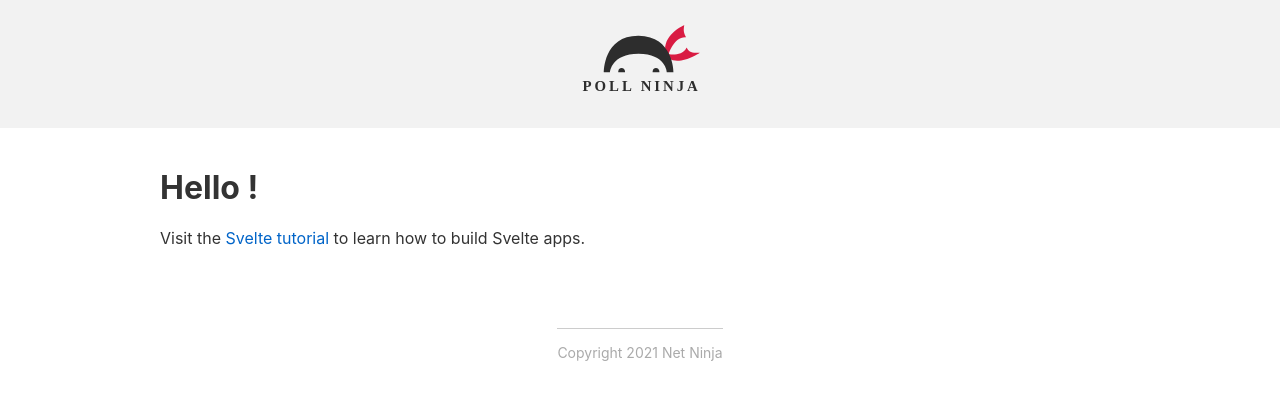
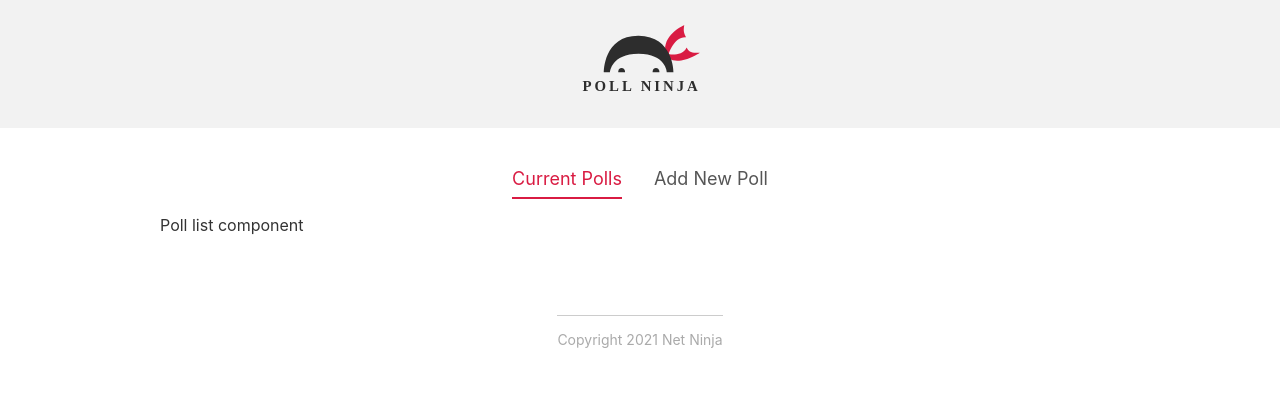
Before and after one commit to oscardbg/svelte-polls01, a Svelte app: page / in a window 1280 px wide. Shown: the top 400 px of the page. Built offline with nearby package versions, Linux system fonts and the light colour scheme.

Commit message:
Tabs with active styles

```diff
--- a/public/global.css
+++ b/public/global.css
@@ -12,7 +12,9 @@
    font-family: -apple-system, BlinkMacSystemFont, "Segoe UI", Roboto,
       Oxygen-Sans, Ubuntu, Cantarell, "Helvetica Neue", sans-serif;
 }
-
+ul {
+   list-style: none;
+}
 a {
    color: rgb(0, 100, 200);
    text-decoration: none;
--- a/src/App.svelte
+++ b/src/App.svelte
@@ -1,15 +1,24 @@
 <script>
    import Header from "./components/Header.svelte";
    import Footer from "./components/Footer.svelte";
+   import Tabs from "./shared/Tabs.svelte";
+
+   let items = ["Current Polls", "Add New Poll"];
+   let activeItem = "Current Polls";
+
+   const tabChange = (e) => {
+      activeItem = e.detail;
+   };
 </script>
 
 <Header />
 <main>
-   <h1>Hello {name}!</h1>
-   <p>
-      Visit the <a href="https://svelte.dev/tutorial">Svelte tutorial</a> to learn
-      how to build Svelte apps.
-   </p>
+   <Tabs {items} {activeItem} on:tabChange={tabChange} />
+   {#if activeItem === items[0]}
+      <p>Poll list component</p>
+   {:else if activeItem === items[1]}
+      <p>New poll from component goes here</p>
+   {/if}
 </main>
 <Footer />
 
--- /dev/null
+++ b/src/shared/Tabs.svelte
@@ -0,0 +1,39 @@
+<script>
+   import { createEventDispatcher } from "svelte";
+   const dispatch = createEventDispatcher();
+
+   export let items;
+   export let activeItem;
+</script>
+
+<div class="tabs">
+   <ul>
+      {#each items as item}
+         <li on:click={() => dispatch("tabChange", item)}>
+            <div class:active={item === activeItem}>{item}</div>
+         </li>
+      {/each}
+   </ul>
+</div>
+
+<style>
+   .tabs {
+      margin-bottom: 4px;
+   }
+   ul {
+      display: flex;
+      justify-content: center;
+      padding: 0;
+   }
+   li {
+      margin: 0 16px;
+      font-size: 18px;
+      color: #555;
+      cursor: pointer;
+   }
+   .active {
+      color: #d91b42;
+      border-bottom: 2px solid #d91b42;
+      padding-bottom: 8px;
+   }
+</style>
```
